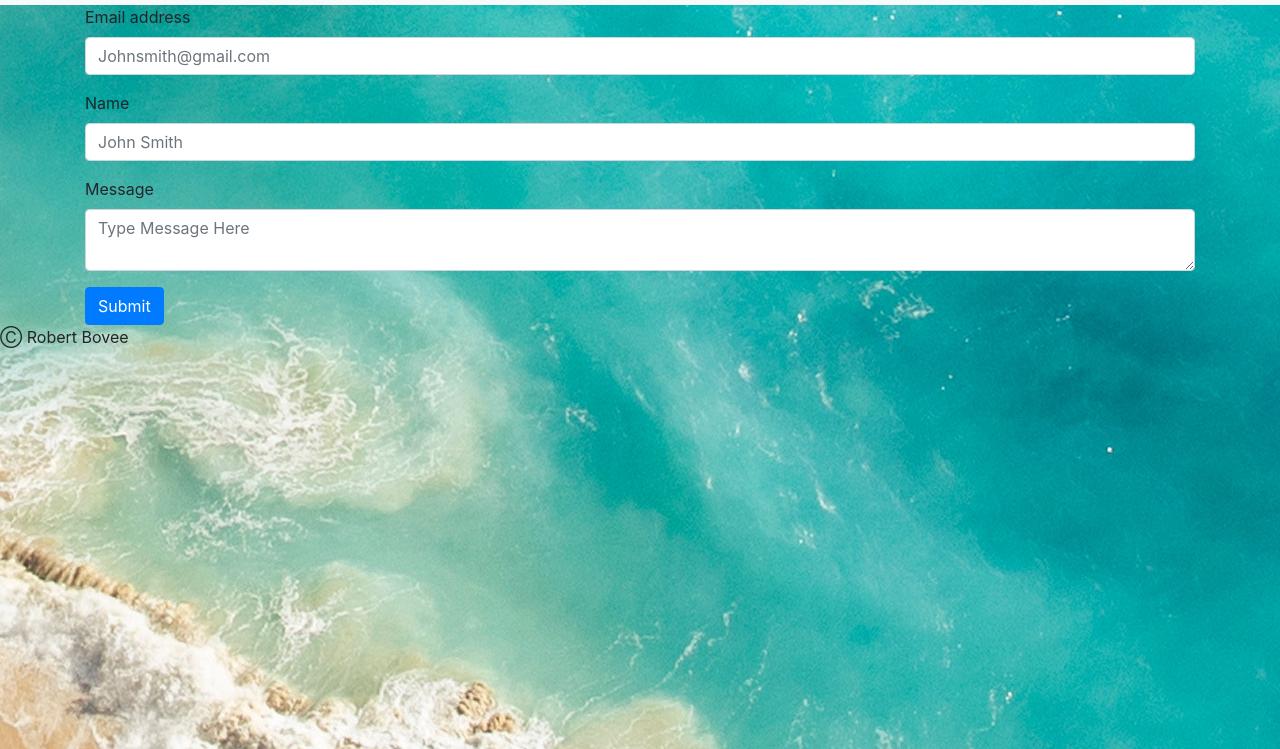
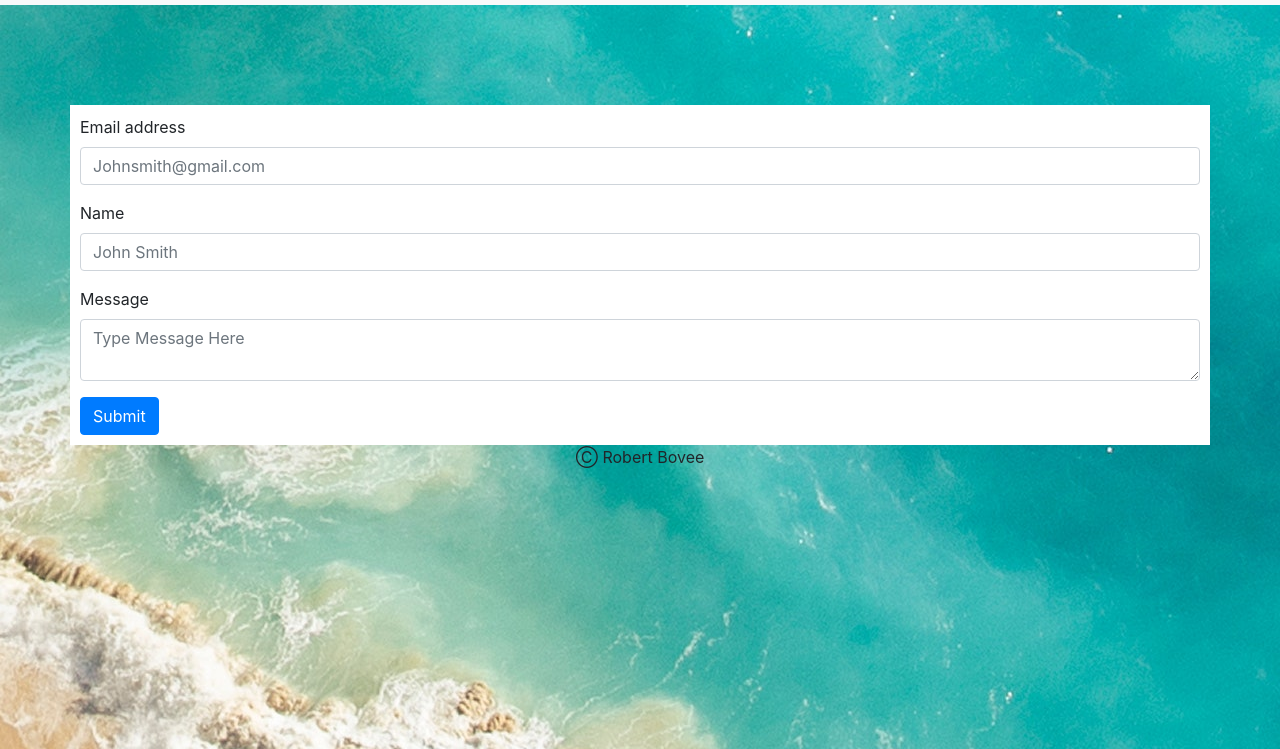
Before and after one commit to Rjbovee112/Professonal-Profile-, a plain HTML site: page contact.html in a window 1280 px wide. Shown: the part 51-800 px from the top of the page. Drawn offline with nearby package versions, Linux system fonts and the light colour scheme.

Commit message:
footer center on all pages

```diff
--- a/contact.html
+++ b/contact.html
@@ -7,7 +7,7 @@
     <meta http-equiv="X-UA-Compatible" content="ie=edge">
     <link rel="stylesheet" href="https://stackpath.bootstrapcdn.com/bootstrap/4.3.1/css/bootstrap.min.css"
         integrity="sha384-ggOyR0iXCbMQv3Xipma34MD+dH/1fQ784/j6cY/iJTQUOhcWr7x9JvoRxT2MZw1T" crossorigin="anonymous">
-    <link rel="stylesheet" href="Assets/style3.css">
+    <link rel="stylesheet" href="/style.css">
     <title>Document</title>
 </head>
 
```
Also changed, not shown: profile.html (+1 -1 lines).
